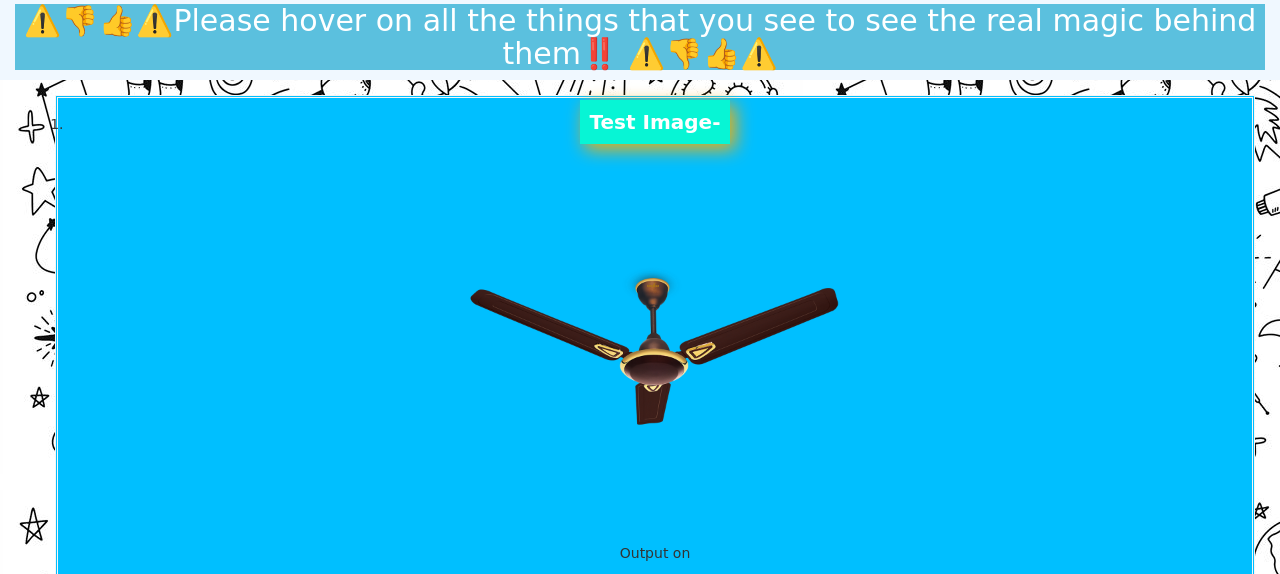
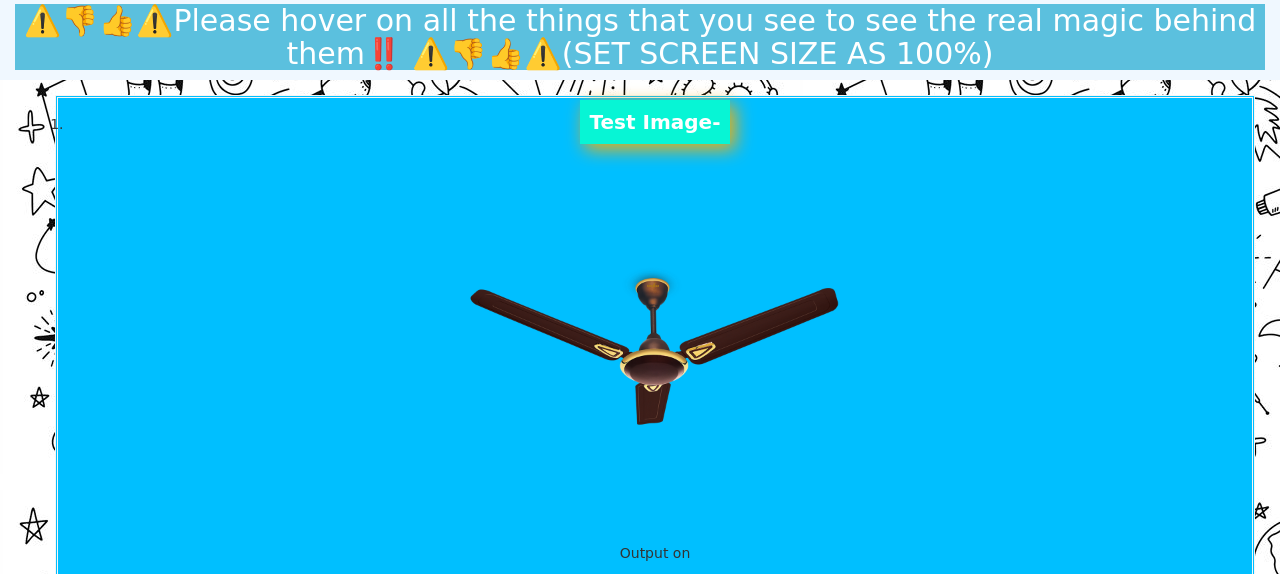
Before and after one commit to Arrt553/ADV-C-221-H.W.P.-CASE-STUDY--Google-Lens--VS.--MobileNet-Model--LAST-, a plain HTML site: page index.html in a window 1280 px wide. Shown: the part 118-692 px from the top of the page. Drawn offline with nearby package versions, Linux system fonts and the light colour scheme; a script that the page names is missing; a web font is replaced by a local one.

Commit message:
Add files via upload

```diff
--- a/index.html
+++ b/index.html
@@ -30,7 +30,7 @@
           <img class="gifgif" src="case-studies-banner-4.2.gif" alt="Image corrupted!">
         </h2>
 
-      <h2 id="p" class="btn-info">⚠️👎👍⚠️Please hover on all the things that you see to see the real magic behind them‼️ ⚠️👎👍⚠️ </h2>
+      <h2 id="p" class="btn-info">⚠️👎👍⚠️Please hover on all the things that you see to see the real magic behind them‼️ ⚠️👎👍⚠️(SET SCREEN SIZE AS 100%) </h2>
       </div>
 
 
```
